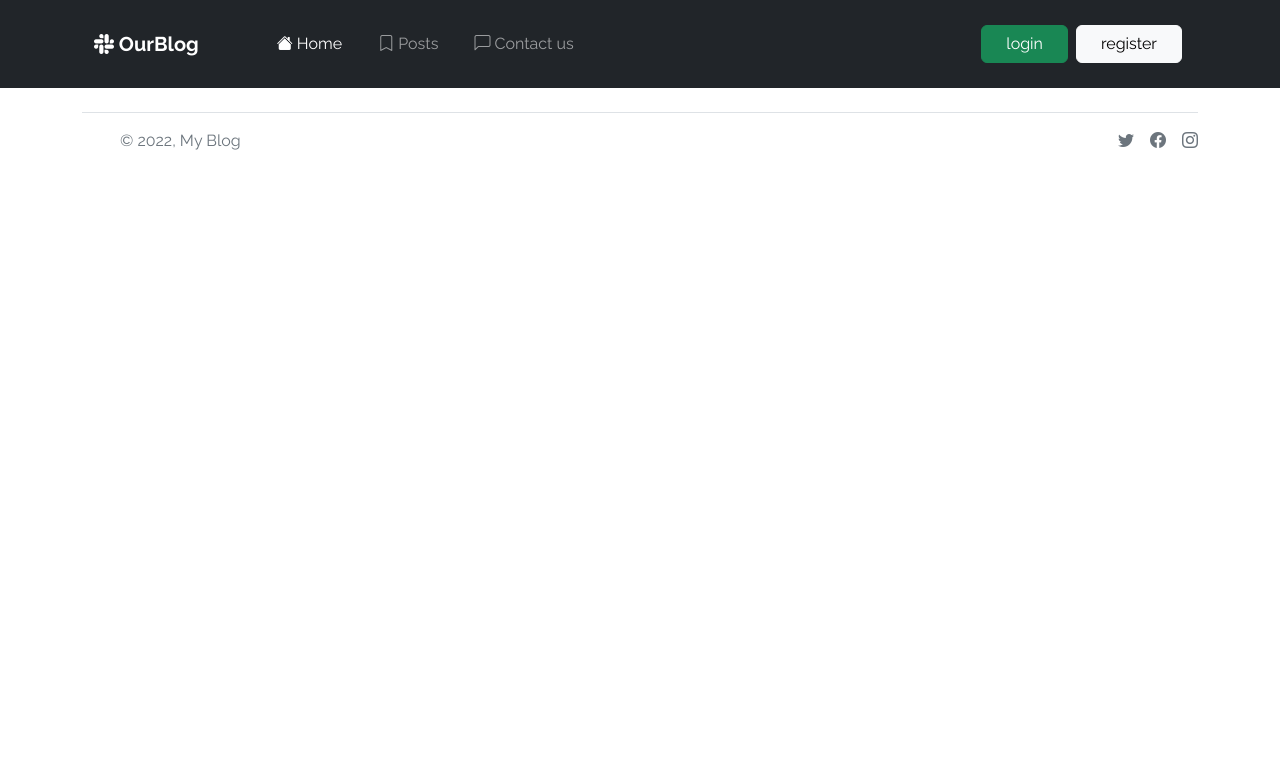
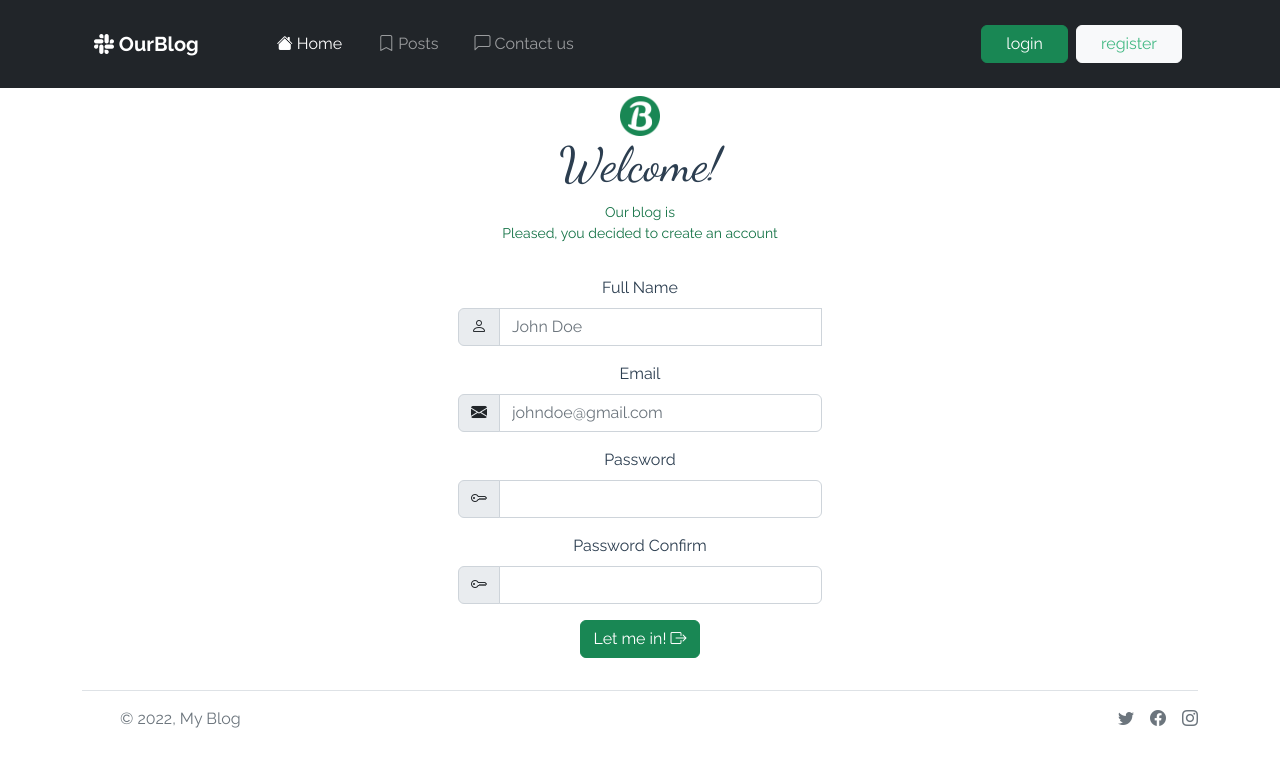
Before and after one commit to cupidarrow0417/LaraBlog, a Vue app in the folder frontend/: page /auth/signup in a window 1280 px wide. Shown: the top 766 px of the page. Built offline with nearby package versions, Linux system fonts and the light colour scheme; what vue-loading-overlay would draw is missing.

Commit message:
Signup form route and finish up

```diff
--- a/frontend/src/components/TheSignupForm.vue
+++ b/frontend/src/components/TheSignupForm.vue
@@ -103,7 +103,7 @@
                                 :class="passwordCheckValidate"
                             />
                             <div class="invalid-feedback">
-                                password don't match
+                                invalid confirm password
                             </div>
                         </div>
                     </div>
@@ -161,7 +161,8 @@ export default {
                     this.password.length > 5 ? "is-valid" : "is-invalid";
 
                 this.passwordCheckValidate =
-                    this.password !== this.passwordCheck
+                    (this.passwordValidate == "is-valid") &
+                    (this.password == this.passwordCheck)
                         ? "is-valid"
                         : "is-invalid";
                 this.nameValidate = namePattern.test(this.name)
--- a/frontend/src/router/index.js
+++ b/frontend/src/router/index.js
@@ -1,6 +1,7 @@
 import { createRouter, createWebHistory } from "vue-router";
 import LandingPage from "../components/LandingPage.vue";
 import TheLoginForm from "../components/TheLoginForm.vue";
+import TheSignupForm from "../components/TheSignupForm.vue";
 
 const routes = [
     {
@@ -13,6 +14,11 @@ const routes = [
         name: "login",
         component: TheLoginForm,
     },
+    {
+        path: "/auth/signup",
+        name: "signup",
+        component: TheSignupForm,
+    },
 ];
 
 const router = createRouter({
```
